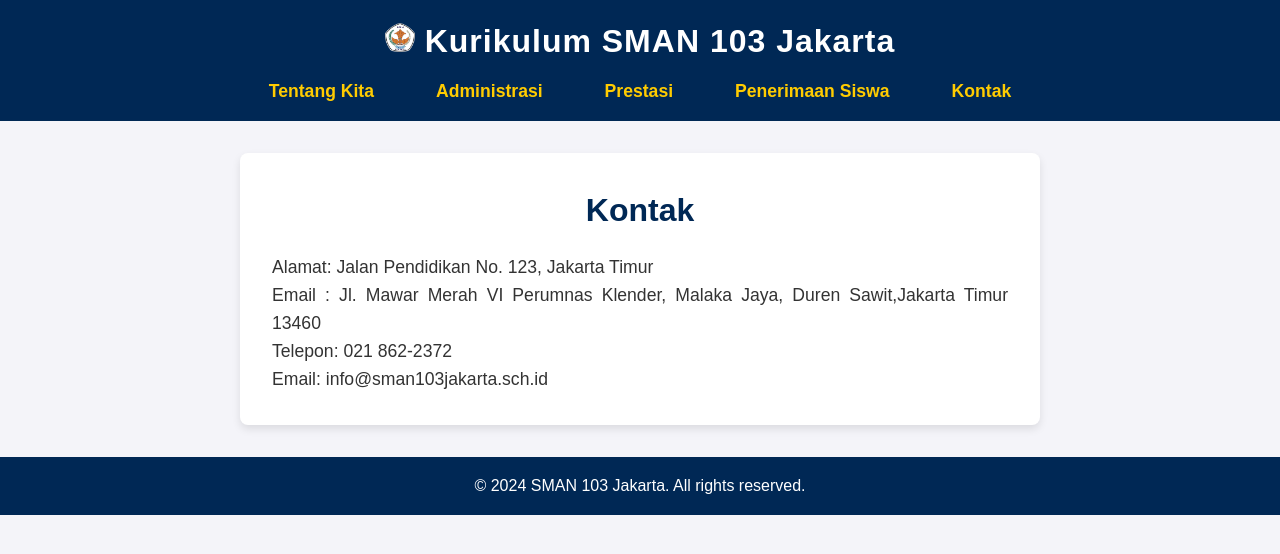
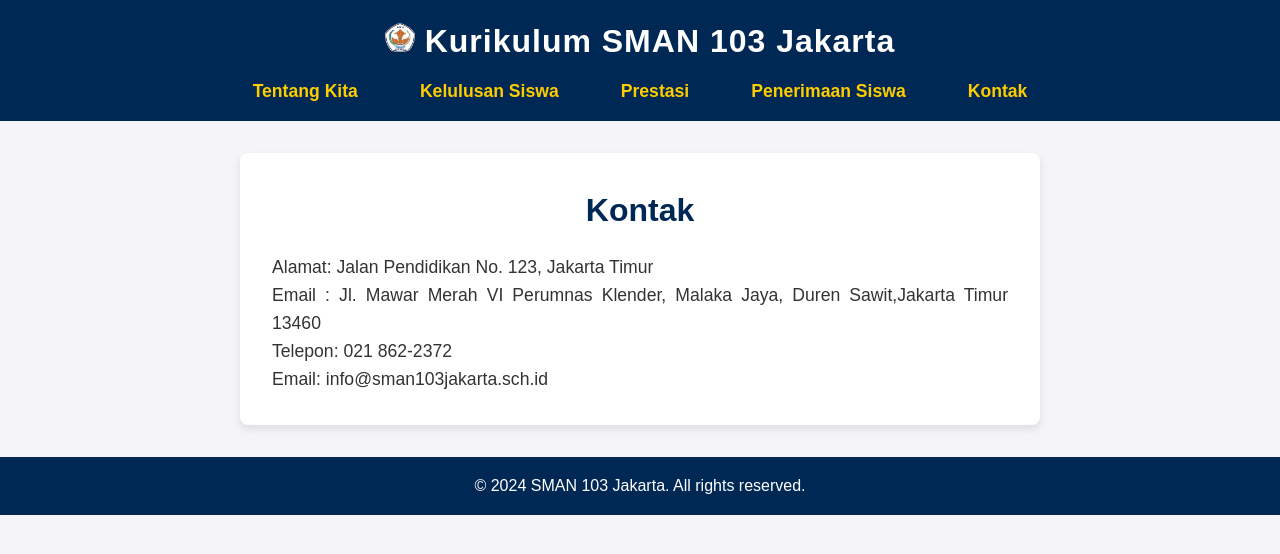
Before and after one commit to MatthewFRN/Kurikulum-SMAN-103-Jakarta, a plain HTML site: page kontak.html in a window 1280 px wide. Drawn offline with Linux system fonts and the light colour scheme.

Commit message:
Update kontak.html

```diff
--- a/kontak.html
+++ b/kontak.html
@@ -9,10 +9,10 @@
 <body>
     <header>
         <nav>
-            <h1><img class="logo" src="logo.png"> Kurikulum SMAN 103 Jakarta</h1>
+            <h1><img class="logo" src="logo.png">  Kurikulum SMAN 103 Jakarta</h1>
             <ul>
                 <li><a href="index.html">Tentang Kita</a></li>
-                <li><a href="administrasi.html">Administrasi</a></li>
+                <li><a href="administrasi.html">Kelulusan Siswa</a></li>
                 <li><a href="prestasi.html">Prestasi</a></li>
                 <li><a href="penerimaan-siswa.html">Penerimaan Siswa</a></li>
                 <li><a href="kontak.html">Kontak</a></li>
```
